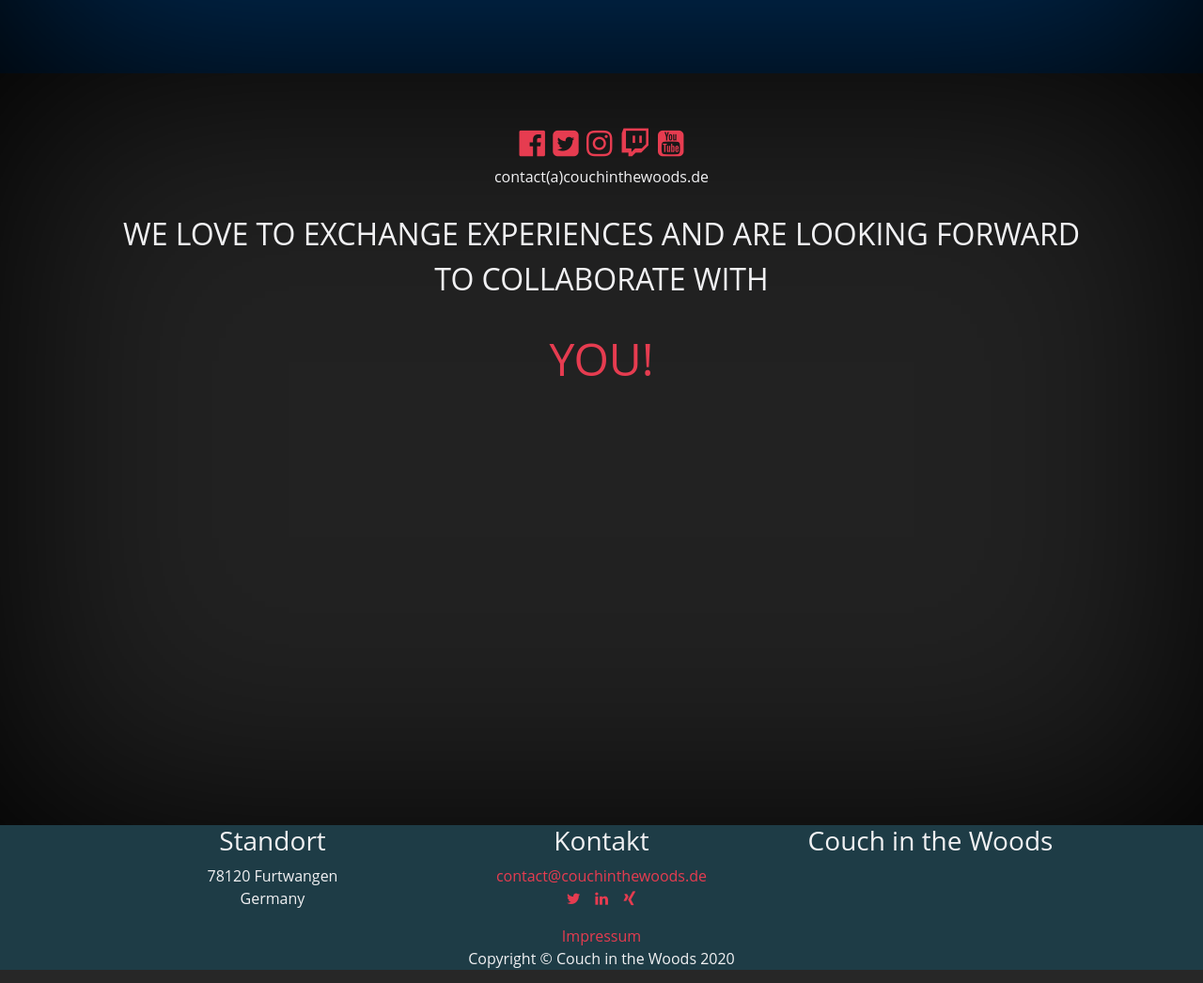
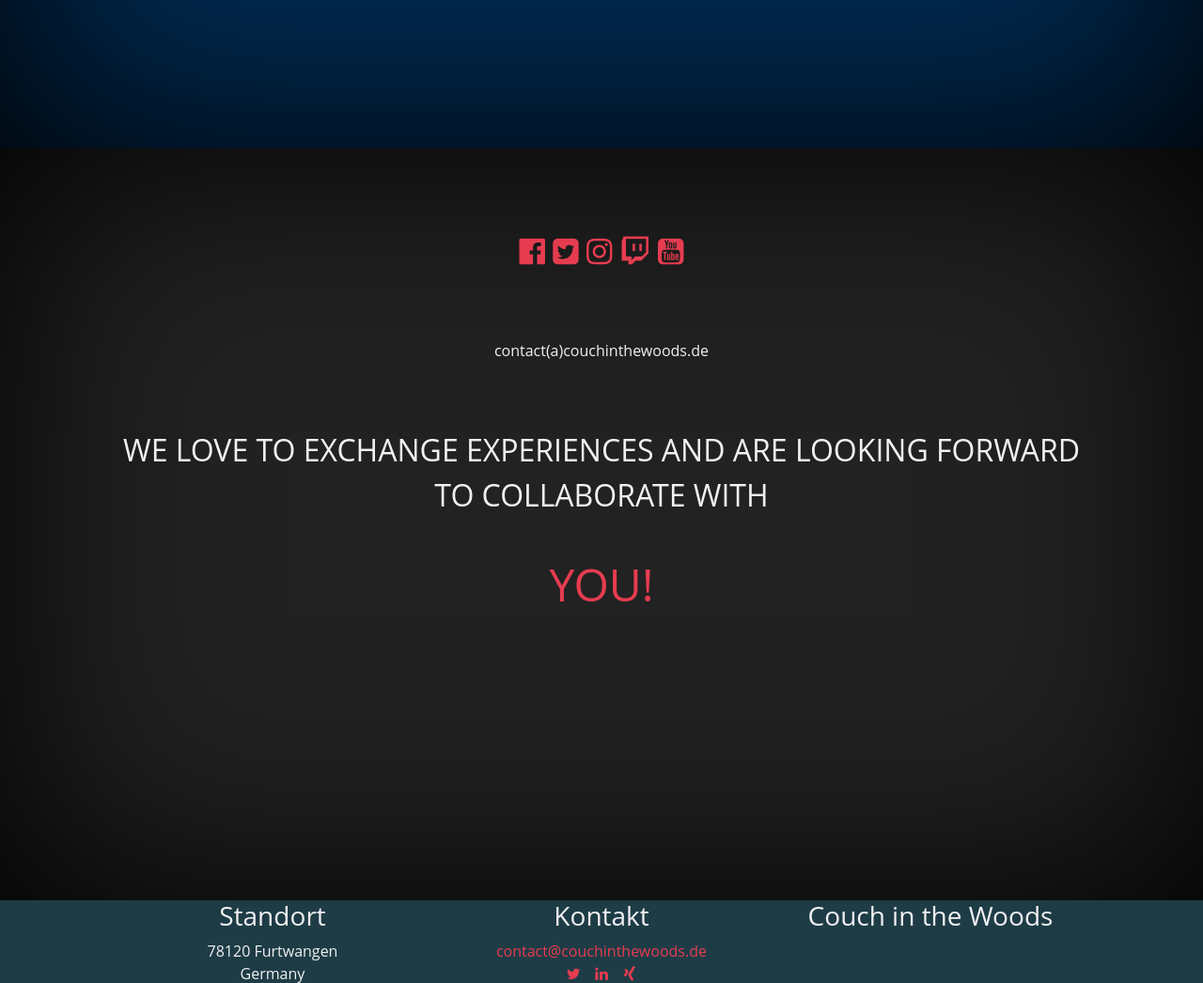
Before and after one commit to Exaii2/exaii2.github.io, a PHP site: page / in a window 1280 px wide. Shown: the part 3642-4688 px from the top of the page at 94% size. Run offline with PHP 8.4, Linux system fonts and the light colour scheme.

Commit message:
Update
Fixed myriad of small problems, increased hate for wordpress, additional (and extra additional) understanding for the pain that is being a web developer.

```diff
--- a/css/custom.css
+++ b/css/custom.css
@@ -265,7 +265,6 @@ header .wrapper {
 	margin-top: 50px;
 }
 
-
 .fixed-top {
 	top: -5px;
 }
@@ -304,8 +303,8 @@ header .wrapper {
 }
 
 .content-spaced {
-	padding-top: 25px;
-	padding-bottom: 25px;
+	padding-top: 35px;
+	padding-bottom: 35px;
 }
 
 /* -------------------------------- SECTION STUFF ---------------------------------- */
@@ -483,19 +482,22 @@ section h2 {
 	margin: auto;
 }
 
+#landingText {
+	text-align: center;
+}
+
+/*
+Mobile first
+*/
 
 @media ( min-width : 992px) {
 	.navbar-nav {
 		background-color: transparent;
 	}
-	/*
-	#mainNav .navbar-brand {
-		font-size: 1.2em;
-		-webkit-transition: all .3s;
-		-moz-transition: all .3s;
-		transition: all .3s;
+
+	#landingText {
+		text-align: left;
 	}
-	*/
 
 	#mainNav .navbar-brand img {
 		height: 45px;
--- a/index.html
+++ b/index.html
@@ -149,7 +149,7 @@
 							<i data-cpid="cp_node_19" class="fa icon shadow-large-black aligncenter color1 fa-bed reverse round big fs5"></i>
 						</div>
 						<div class="subContainer-text fs3">
-							Comfy Gaming
+							Comfortable Gaming
 						</div>
 						<div class="subContainer-text-small">
 							Couch. Coop. Hot Seat.
@@ -225,7 +225,7 @@
 					</span>
 					<span class="col-lg-4 col-sm-12 subContainer">
 						<div class="subContainer-text fs3">
-							MODERN TECHNOLOGY
+							MODERN TECH
 						</div>
 						<div class="subContainer-text-small">
 							Fueled by Machine Learning algorithms to train and play against!
@@ -303,7 +303,7 @@
 				<div id="" class="container smallFont fs3">
 					<!-- CONTACT US! -->
 				</div>
-				<div id="" class="container social-icons">
+				<div id="" class="container social-icons content-spaced">
 					<div id="contact-social">
 						<a target="_blank" class="social-icon fs3" href="https://www.facebook.com/Couch-in-the-Woods-Interactive-110068413875058">
 							<i class="fa fa-facebook-official"></i>
@@ -322,7 +322,7 @@
 						</a>
 					</div>
 				</div>
-				<div id="" class="container social-email fs1">
+				<div id="" class="container social-email fs1 content-spaced">
 					contact(a)couchinthewoods.de
 				</div>
 				<div id="" class="container social-text fs3 content-spaced">
```
